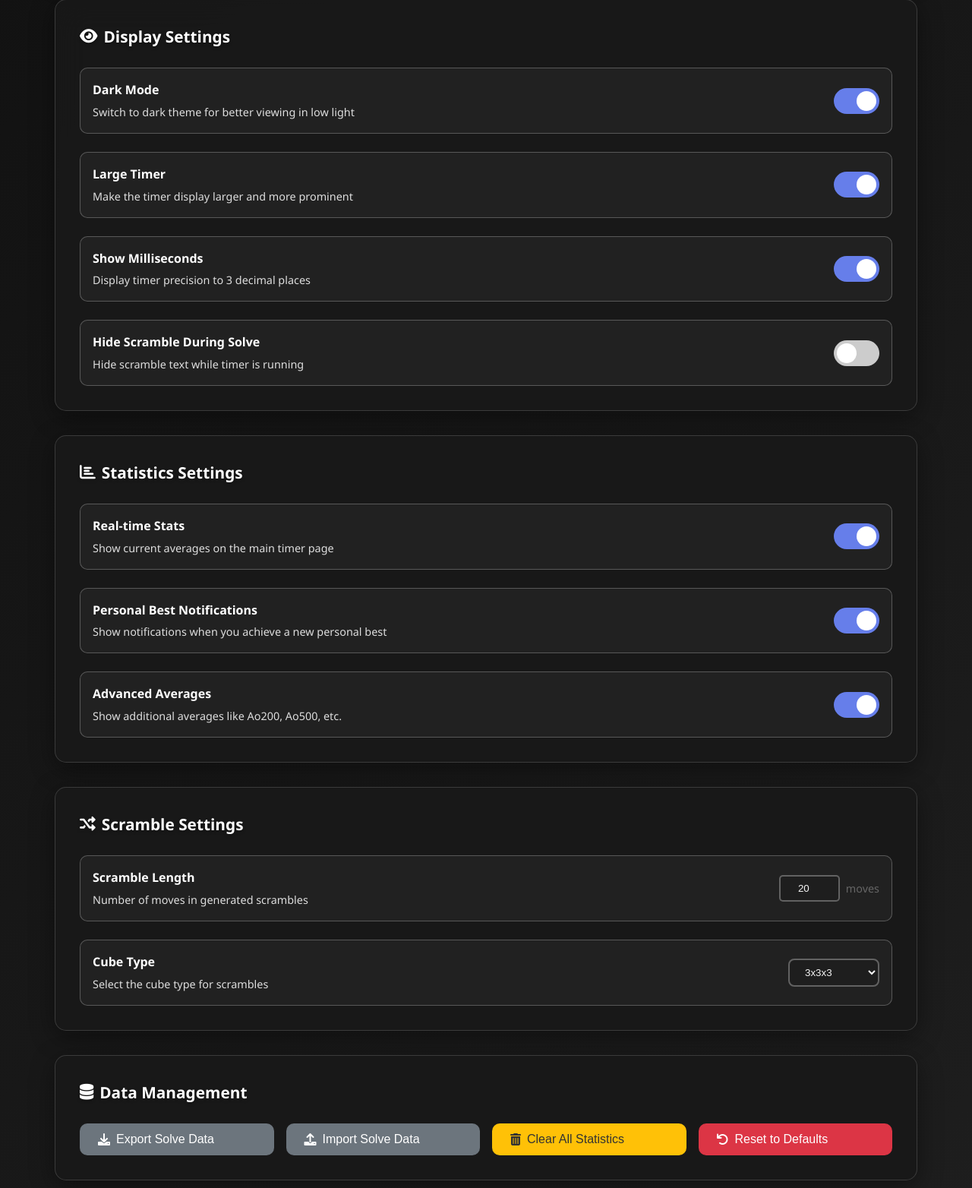
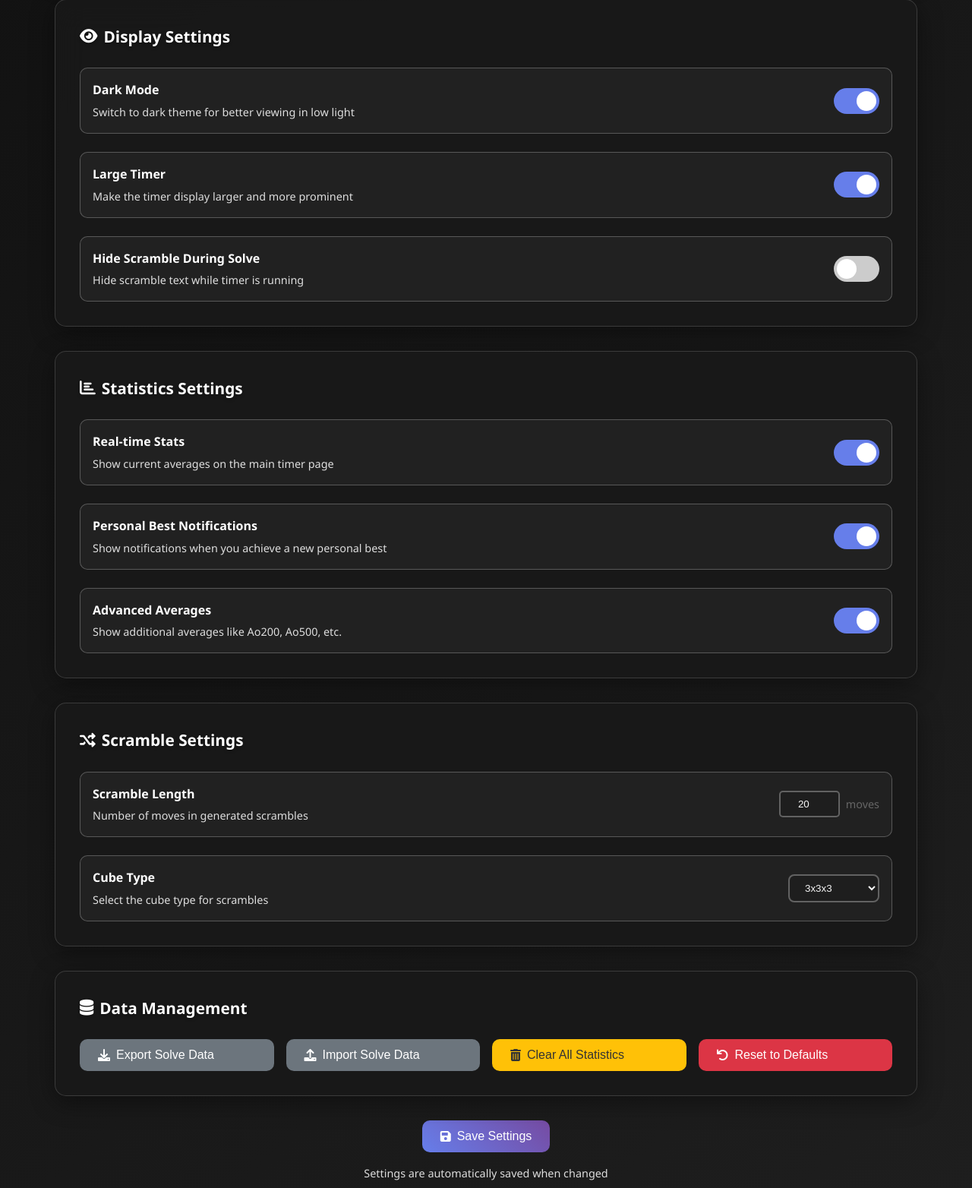
Before and after one commit to ITFest-Projects-PISG-2025-26/SpeedSolverX, a Flask app: page /settings in a window 1280 px wide. Shown: the part 834-2398 px from the top of the page at 76% size. Run offline with Flask 3, Linux system fonts and the light colour scheme; a user stored in the database is signed in.

Commit message:
Remove milliseconds setting (3 decimals now permanent) and make inspection optional with proper toggle

```diff
--- a/src/frontend/static/js/global-settings.js
+++ b/src/frontend/static/js/global-settings.js
@@ -8,7 +8,6 @@ class GlobalSettings {
             holdToStart: true,
             darkMode: true,
             largeTimer: true,
-            milliseconds: true,
             hideScramble: false,
             realtimeStats: true,
             pbNotifications: true,
@@ -122,12 +121,6 @@ class GlobalSettings {
 
         try {
             // Apply other visual preferences
-            if (this.settings.milliseconds) {
-                document.body.classList.add('show-milliseconds');
-            } else {
-                document.body.classList.remove('show-milliseconds');
-            }
-
             if (this.settings.hideScramble) {
                 document.body.classList.add('hide-scramble');
             } else {
--- a/src/frontend/static/js/settings.js
+++ b/src/frontend/static/js/settings.js
@@ -127,7 +127,6 @@ class SettingsManager {
             holdToStartToggle: document.getElementById('holdToStartToggle'),
             darkModeToggle: document.getElementById('darkModeToggle'),
             largeTimerToggle: document.getElementById('largeTimerToggle'),
-            millisecondsToggle: document.getElementById('millisecondsToggle'),
             hideScrambleToggle: document.getElementById('hideScrambleToggle'),
             realtimeStatsToggle: document.getElementById('realtimeStatsToggle'),
             pbNotificationsToggle: document.getElementById('pbNotificationsToggle'),
--- a/src/frontend/templates/settings.html
+++ b/src/frontend/templates/settings.html
@@ -41,7 +41,7 @@
                         <p class="setting-description">Enable 15-second inspection period before timing starts</p>
                     </div>
                     <label class="switch">
-                        <input type="checkbox" id="inspectionToggle">
+                        <input type="checkbox" id="inspectionToggle" checked>
                         <span class="slider"></span>
                     </label>
                 </div>
@@ -103,17 +103,6 @@
                     </div>
                     <label class="switch">
                         <input type="checkbox" id="largeTimerToggle">
-                        <span class="slider"></span>
-                    </label>
-                </div>
-
-                <div class="setting-item">
-                    <div class="setting-info">
-                        <label class="setting-label">Show Milliseconds</label>
-                        <p class="setting-description">Display timer precision to 3 decimal places</p>
-                    </div>
-                    <label class="switch">
-                        <input type="checkbox" id="millisecondsToggle">
                         <span class="slider"></span>
                     </label>
                 </div>
```
